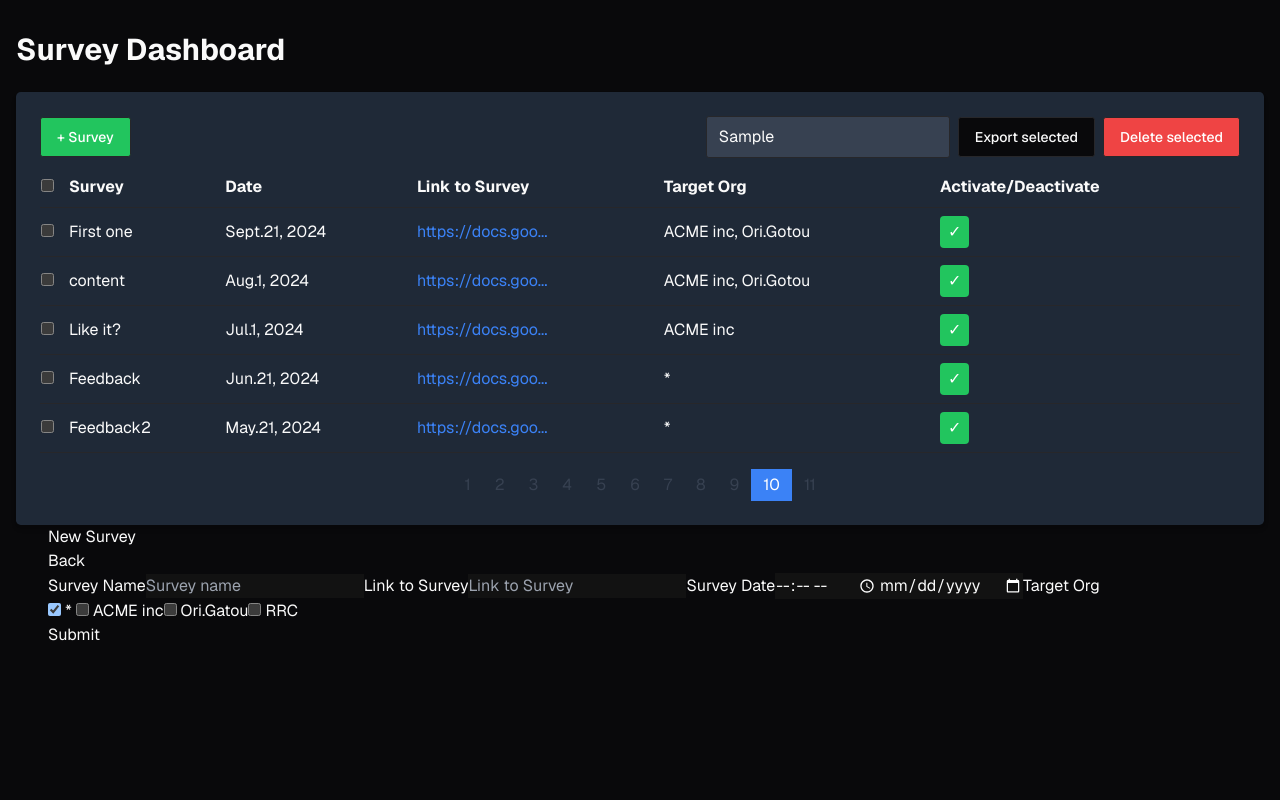
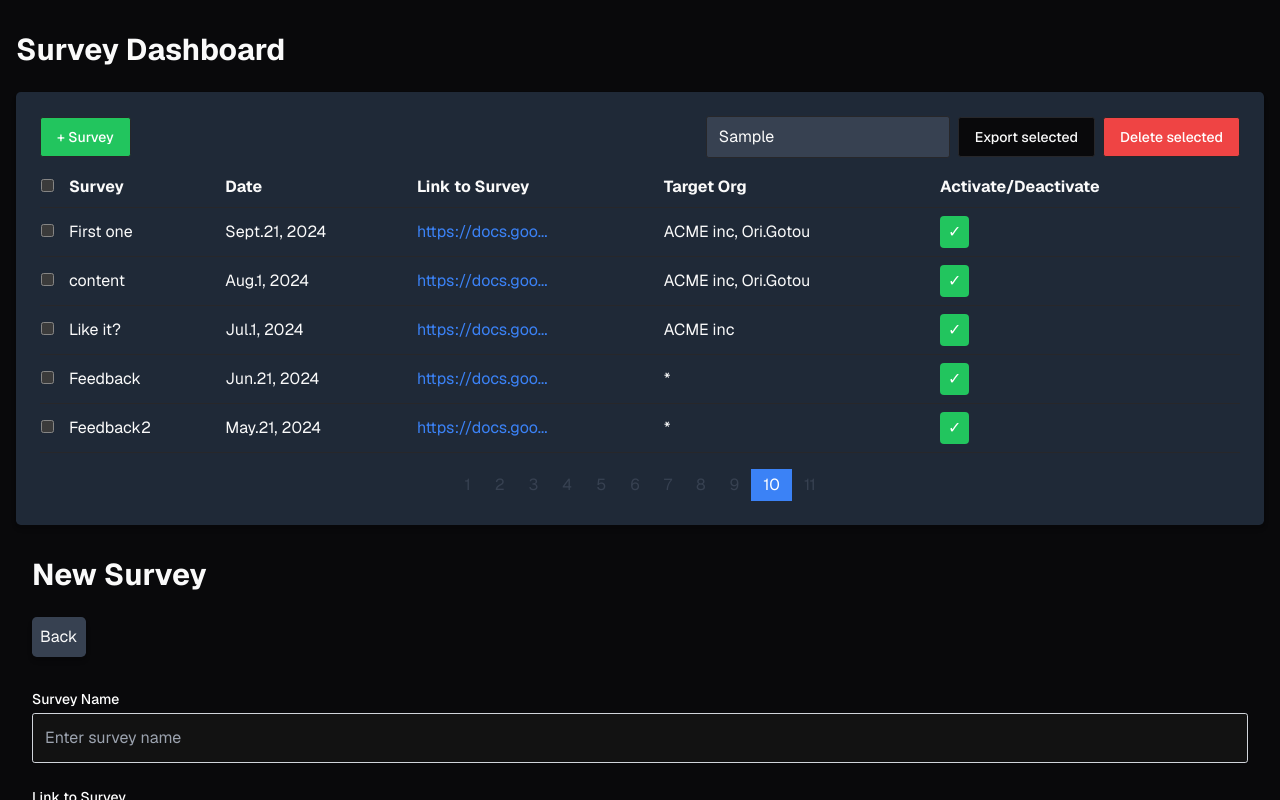
Before and after one commit to Builder-s-League/BuildersLeague-Edition1, a Next.js app: page /cbh/survey-dash in a window 1280 px wide. Both pictures are taken after typing "Sample" into the empty fields and a click on the button "+ Survey". Shown: the top 800 px of the page. Built offline with nearby package versions, Linux system fonts and the light colour scheme.

Commit message:
Refactor NewSurvey component UI

```diff
--- a/src/components/NewSurvey.tsx
+++ b/src/components/NewSurvey.tsx
@@ -4,48 +4,92 @@ interface NewSurveyProps {
 }
 const NewSurvey: React.FC<NewSurveyProps> = ({ onClose }) => {
   return (
-    <div className="container">
-      <h1>New Survey</h1>
-      <button>Back</button>
-      <style></style>
+    <div className="container mx-auto px-4 py-8">
+      <h1 className="mb-6 text-3xl font-bold">New Survey</h1>
+      <button className="rounded-lg bg-gray-200 p-2 shadow-md hover:bg-gray-300 dark:bg-gray-700 dark:hover:bg-gray-600">
+        Back
+      </button>
 
-      <form>
-        <label id="survey-name">Survey Name</label>
+      <form className="mt-8 space-y-6" onSubmit={(e) => e.preventDefault()}>
+        <div>
+          <label
+            htmlFor="survey-name"
+            className="block text-sm font-medium text-white"
+          >
+            Survey Name
+          </label>
           <input
             type="text"
             id="survey-name"
-          placeholder="Survey name"
+            placeholder="Enter survey name"
             required
+            className="mt-1 block w-full rounded-md border border-gray-300 p-3 shadow-sm focus:ring focus:ring-blue-500"
           />
+        </div>
 
-        <label id="survey-link">Link to Survey</label>
+        <div>
+          <label
+            htmlFor="survey-link"
+            className="block text-sm font-medium text-white"
+          >
+            Link to Survey
+          </label>
           <input
             type="url"
             id="survey-link"
-          placeholder="Link to Survey"
+            placeholder="Enter link to survey"
             required
+            className="mt-1 block w-full rounded-md border border-gray-300 p-3 shadow-sm focus:ring focus:ring-blue-500"
           />
+        </div>
 
-        <label id="survey-date">Survey Date</label>
-        <input type="time" />
-        <input type="date" id="survey-date" required />
+        <div className="flex flex-col">
+          <label
+            htmlFor="survey-date"
+            className="block text-sm font-medium text-white"
+          >
+            Survey Date
+          </label>
+          <div className="flex space-x-4">
+            <input
+              type="date"
+              id="survey-date"
+              required
+              className="mt-1 block w-full rounded-md border border-gray-300 p-3 shadow-sm focus:ring focus:ring-blue-500"
+            />
+            <input
+              type="time"
+              className="mt-1 block w-full rounded-md border border-gray-300 p-3 shadow-sm focus:ring focus:ring-blue-500"
+            />
+          </div>
+        </div>
 
-        <label>Target Org</label>
-        <div className="checkbox-group">
-          <label>
-            <input type="checkbox" checked /> *{' '}
+        <div>
+          <span className="block text-sm font-medium text-white">
+            Target Org
+          </span>
+          <div className="mt-2 space-y-2">
+            <label className="flex items-center">
+              <input type="checkbox" checked className="mr-2" /> *
             </label>
-          <label>
-            <input type="checkbox" /> ACME inc
+            <label className="flex items-center">
+              <input type="checkbox" className="mr-2" /> ACME Inc
             </label>
-          <label>
-            <input type="checkbox" /> Ori.Gatou
+            <label className="flex items-center">
+              <input type="checkbox" className="mr-2" /> Ori.Gatou
             </label>
-          <label>
-            <input type="checkbox" /> RRC
+            <label className="flex items-center">
+              <input type="checkbox" className="mr-2" /> RRC
             </label>
           </div>
-        <button type="submit">Submit</button>
+        </div>
+
+        <button
+          className="w-full rounded-lg bg-blue-600 p-4 text-white shadow-md hover:bg-blue-700 dark:bg-blue-800 dark:hover:bg-blue-700"
+          type="submit"
+        >
+          Submit
+        </button>
       </form>
     </div>
   )
```
Lines whose indentation alone changed are shown as unchanged.
